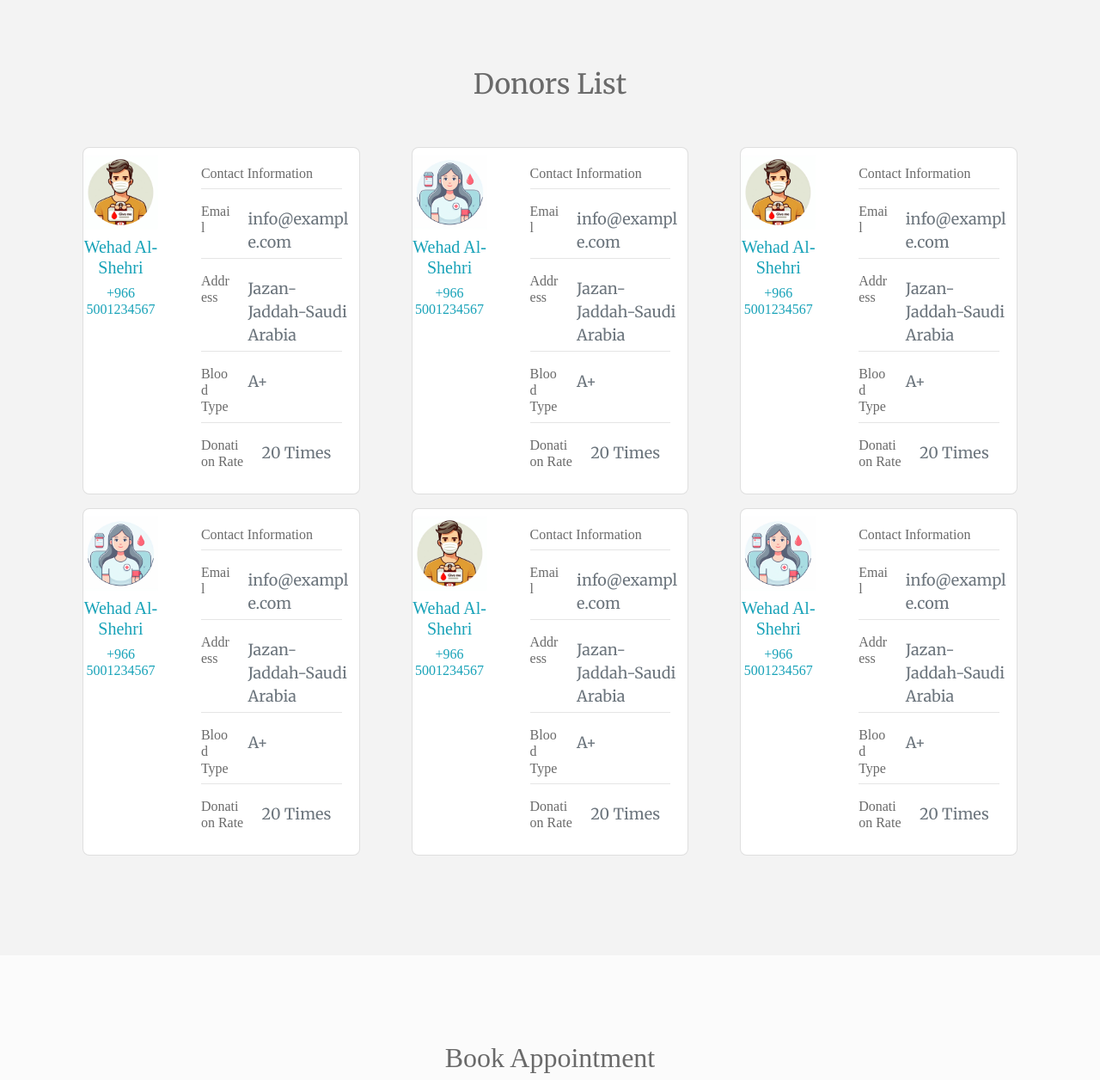
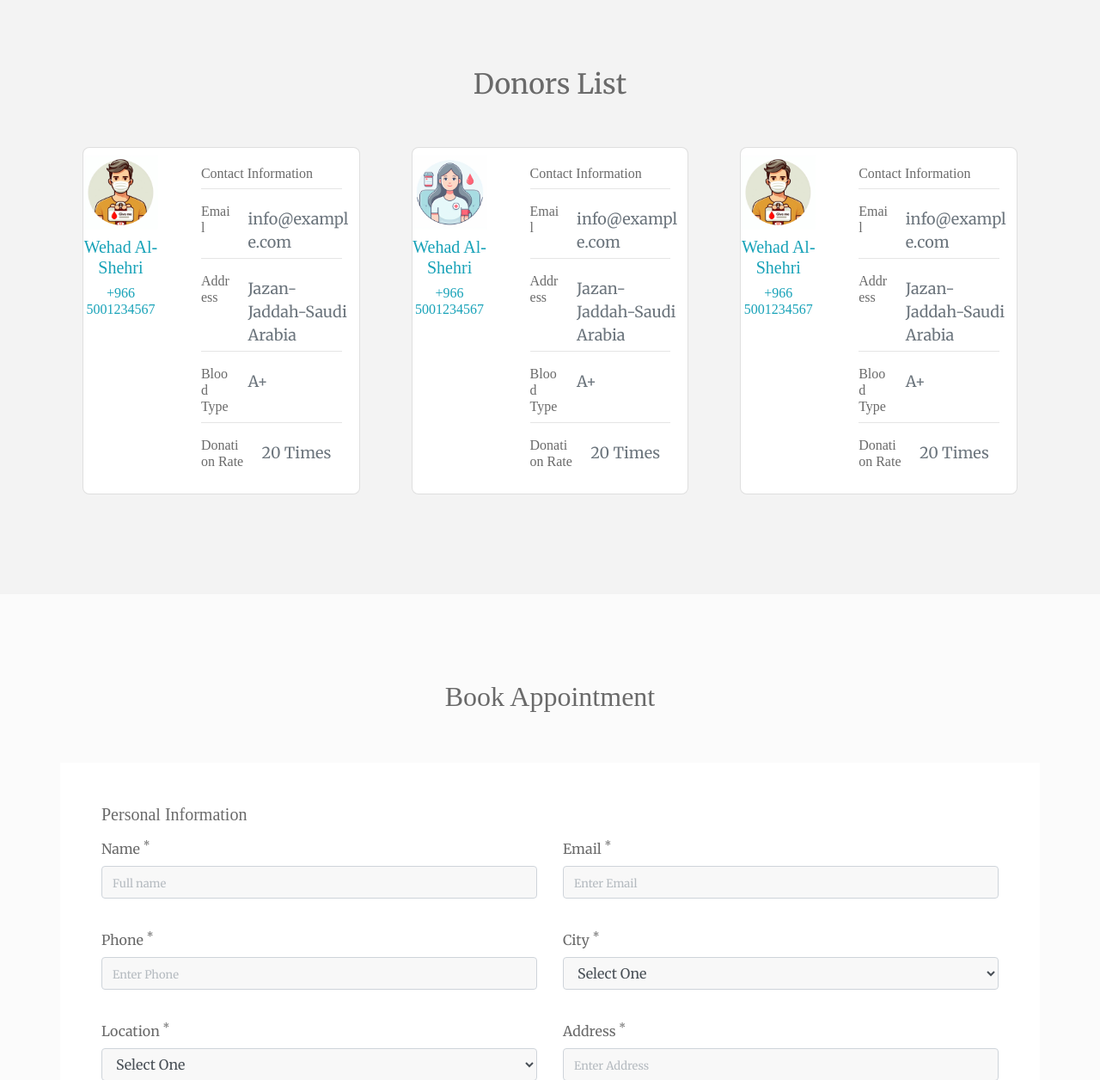
Before and after one commit to Eng-Mushtaq/Blood-Bank_management-system, a PHP site: page /index.html in a window 1280 px wide. Shown: the part 3079-4335 px from the top of the page at 86% size. Run offline with PHP 8.4, Linux system fonts and the light colour scheme.

Commit message:
final updates

```diff
--- a/index.html
+++ b/index.html
@@ -214,9 +214,6 @@
             </div>
         </div>
     </section>
-
-
-
     <!-- #################  Can I donate Start Here #######################--->
 
     <div id="who-can-donate" class="who-can-donate container-fluid">
@@ -452,189 +449,7 @@
         </div>
         <!-- Repeat the above code block for the other two columns -->
       </div>
-    <div class="row m-3">
-        <div class="col-md-4">
-          <section class="vh-100" >
-            <div class="container h-100">
-              <div class="row d-flex justify-content-center align-items-center h-100">
-                <div class="col">
-                  <div class="card" style="border-radius: .5rem;">
-                    <div class="row g-0">
-                      <div class="col-md-4 gradient-custom text-center text-black" style="border-top-left-radius: .5rem; border-bottom-left-radius: .5rem;">
-                        <img src="./assets/images/slider/women.jpg" alt="Avatar" class="img-fluid my-2" />
-                        <h5 class="text-info">Wehad Al-Shehri</h5>
-                        <h6 class="text-info">+966 5001234567</h6>
-                      </div>
-                      <div class="col-md-8">
-                        <div class="card-body">
-                          <h6>Contact Information</h6>
-                          <hr class="mt-0">
-                          <div class="row">
-                            <div class="col-4">
-                              <h6>Email</h6>
-                            </div>
-                            <div class="col-8 p-0">
-                              <p class="text-muted">info@example.com</p>
-                            </div>
-                          </div>
-                          <hr class="mt-0">
-                          <div class="row">
-                            <div class="col-4">
-                              <h6>Address</h6>
-                            </div>
-                            <div class="col-8 p-0">
-                              <p class="text-muted">Jazan-Jaddah-Saudi Arabia</p>
-                            </div>
-                          </div>
-                          <hr class="mt-0">
-                          <div class="row">
-                            <div class="col-4">
-                              <h6>Blood Type</h6>
-                            </div>
-                            <div class="col-8 p-0">
-                              <p class="text-muted">A+</p>
-                            </div>
-                          </div>
-                          <hr class="mt-0">
-                          <div class="row">
-                            <div class="col-md-5">
-                              <h6>Donation Rate</h6>
-                            </div>
-                            <div class="col-7 p-0">
-                              <p class="text-muted">20 Times</p>
-                            </div>
-                          </div>
-                        </div>
-                      </div>
-                    </div>
-                  </div>
-                </div>
-              </div>
-            </div>
-          </section>
-        </div>
-        <div class="col-md-4">
-          <section class="vh-100" >
-            <div class="container h-100">
-              <div class="row d-flex justify-content-center align-items-center h-100">
-                <div class="col">
-                  <div class="card" style="border-radius: .5rem;">
-                    <div class="row g-0">
-                      <div class="col-md-4 gradient-custom text-center text-black" style="border-top-left-radius: .5rem; border-bottom-left-radius: .5rem;">
-                        <img src="./assets/images/slider/man.jpg" alt="Avatar" class="img-fluid my-2" />
-                        <h5 class="text-info">Wehad Al-Shehri</h5>
-                        <h6 class="text-info">+966 5001234567</h6>
-                      </div>
-                      <div class="col-md-8">
-                        <div class="card-body">
-                          <h6>Contact Information</h6>
-                          <hr class="mt-0">
-                          <div class="row">
-                            <div class="col-4">
-                              <h6>Email</h6>
-                            </div>
-                            <div class="col-8 p-0">
-                              <p class="text-muted">info@example.com</p>
-                            </div>
-                          </div>
-                          <hr class="mt-0">
-                          <div class="row">
-                            <div class="col-4">
-                              <h6>Address</h6>
-                            </div>
-                            <div class="col-8 p-0">
-                              <p class="text-muted">Jazan-Jaddah-Saudi Arabia</p>
-                            </div>
-                          </div>
-                          <hr class="mt-0">
-                          <div class="row">
-                            <div class="col-4">
-                              <h6>Blood Type</h6>
-                            </div>
-                            <div class="col-8 p-0">
-                              <p class="text-muted">A+</p>
-                            </div>
-                          </div>
-                          <hr class="mt-0">
-                          <div class="row">
-                            <div class="col-md-5">
-                              <h6>Donation Rate</h6>
-                            </div>
-                            <div class="col-7 p-0">
-                              <p class="text-muted">20 Times</p>
-                            </div>
-                          </div>
-                        </div>
-                      </div>
-                    </div>
-                  </div>
-                </div>
-              </div>
-            </div>
-          </section>
-        </div>
-        <div class="col-md-4">
-          <section class="vh-100" >
-            <div class="container h-100">
-              <div class="row d-flex justify-content-center align-items-center h-100">
-                <div class="col">
-                  <div class="card" style="border-radius: .5rem;">
-                    <div class="row g-0">
-                      <div class="col-md-4 gradient-custom text-center text-black" style="border-top-left-radius: .5rem; border-bottom-left-radius: .5rem;">
-                        <img src="./assets/images/slider/women.jpg" alt="Avatar" class="img-fluid my-2" />
-                        <h5 class="text-info">Wehad Al-Shehri</h5>
-                        <h6 class="text-info">+966 5001234567</h6>
-                      </div>
-                      <div class="col-md-8">
-                        <div class="card-body">
-                          <h6>Contact Information</h6>
-                          <hr class="mt-0">
-                          <div class="row">
-                            <div class="col-4">
-                              <h6>Email</h6>
-                            </div>
-                            <div class="col-8 p-0">
-                              <p class="text-muted">info@example.com</p>
-                            </div>
-                          </div>
-                          <hr class="mt-0">
-                          <div class="row">
-                            <div class="col-4">
-                              <h6>Address</h6>
-                            </div>
-                            <div class="col-8 p-0">
-                              <p class="text-muted">Jazan-Jaddah-Saudi Arabia</p>
-                            </div>
-                          </div>
-                          <hr class="mt-0">
-                          <div class="row">
-                            <div class="col-4">
-                              <h6>Blood Type</h6>
-                            </div>
-                            <div class="col-8 p-0">
-                              <p class="text-muted">A+</p>
-                            </div>
-                          </div>
-                          <hr class="mt-0">
-                          <div class="row">
-                            <div class="col-md-5">
-                              <h6>Donation Rate</h6>
-                            </div>
-                            <div class="col-7 p-0">
-                              <p class="text-muted">20 Times</p>
-                            </div>
-                          </div>
-                        </div>
-                      </div>
-                    </div>
-                  </div>
-                </div>
-              </div>
-            </div>
-          </section>
-        </div>
-        <!-- Repeat the above code block for the other two columns -->
-      </div>
+
     </div>
 
 </section>
```
Also changed, not shown: blood_bank_db.sql (+14 -14 lines), index.php (+6 -2 lines).
